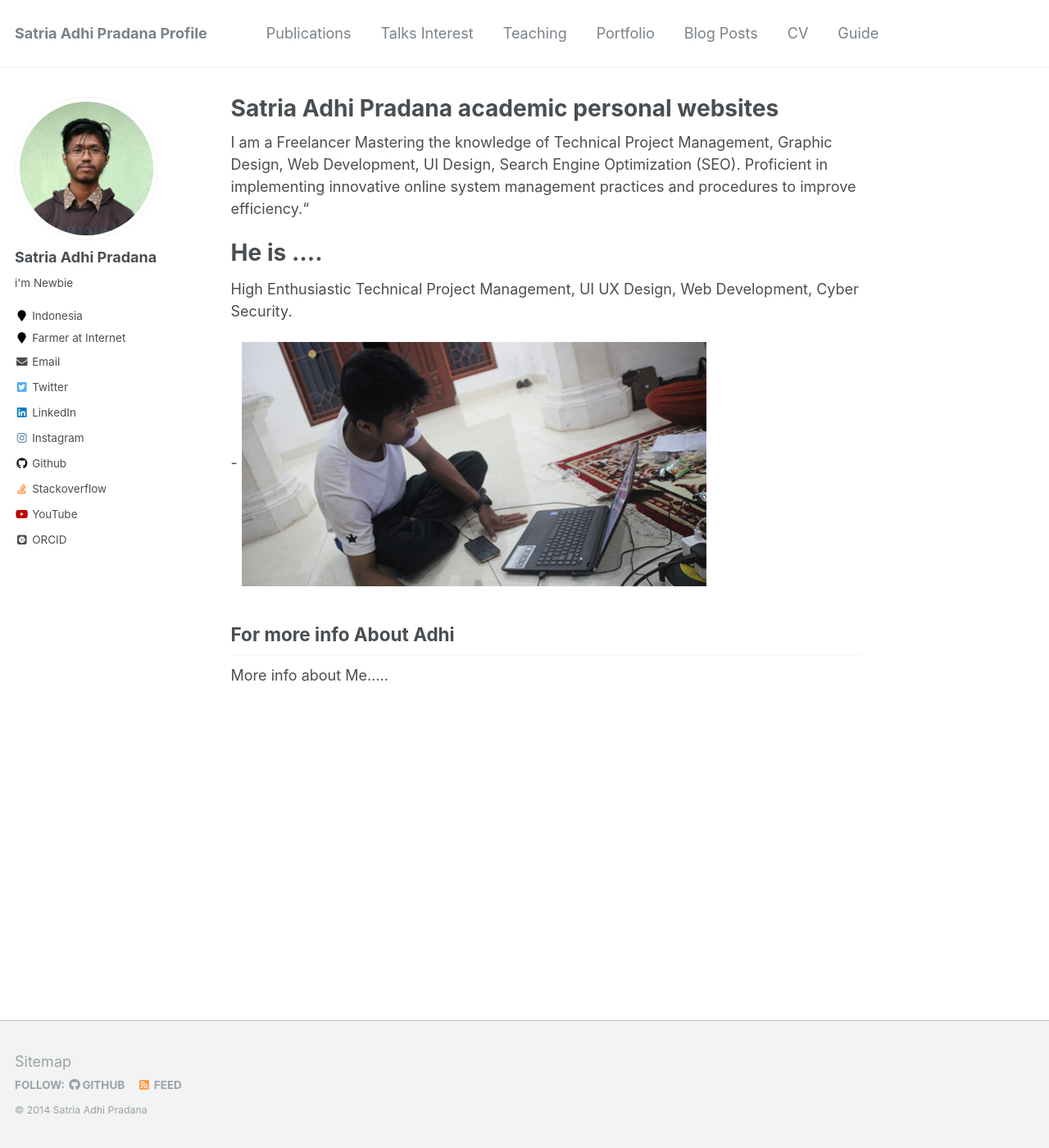
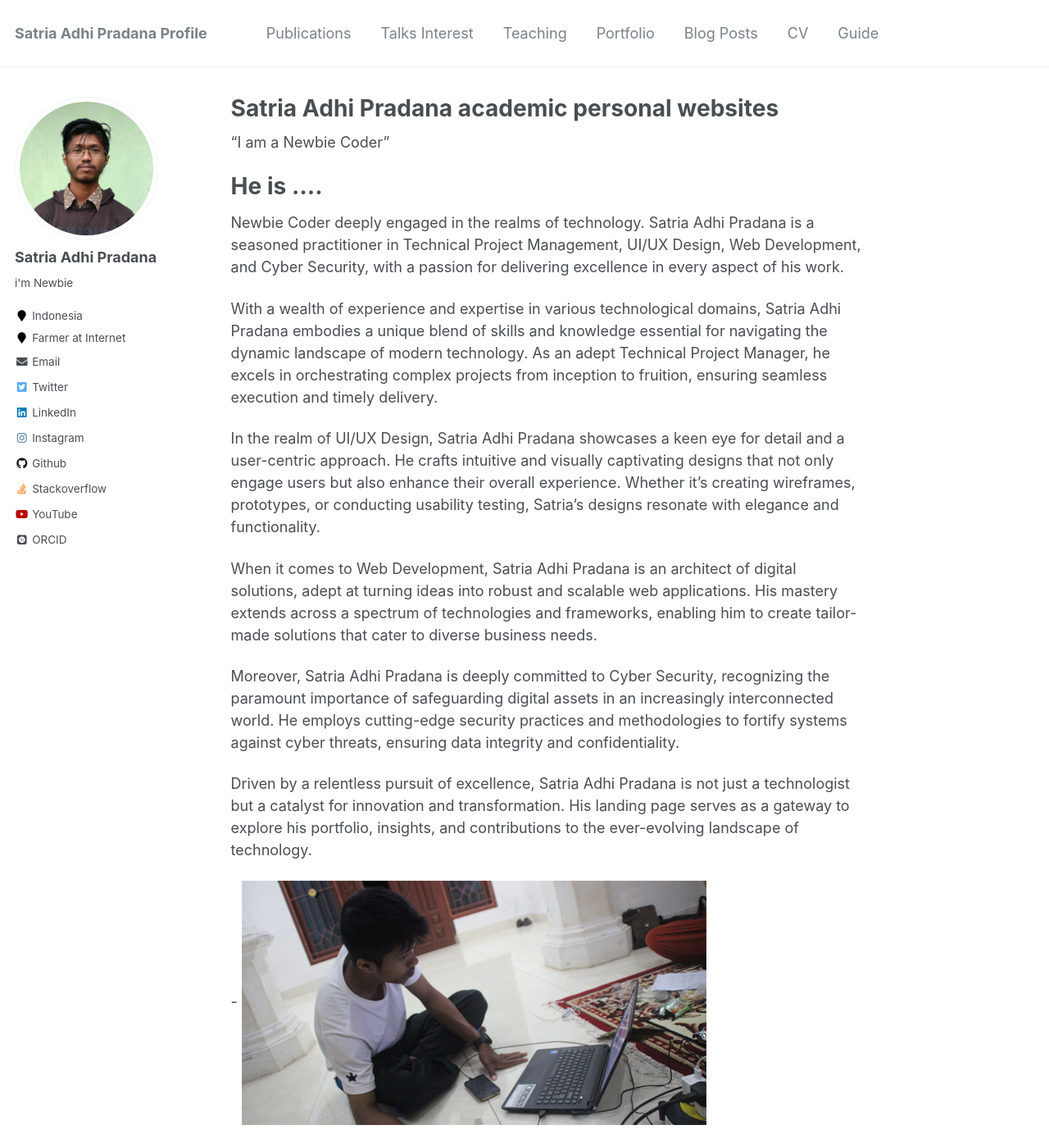
Before and after one commit to SatriaAdhiPradana/satriaadhipradana.github.io, a Jekyll site: the page built from _pages/about.md, in a window 1280 px wide and 1400 px high. Shown: the whole window at 82% size. Built offline with Jekyll 4.4.1, drawn with Linux system fonts in a browser that asks for light colours; some web fonts are replaced.

Commit message:
Update about.md

```diff
--- a/_pages/about.md
+++ b/_pages/about.md
@@ -8,11 +8,21 @@ redirect_from:
   - /about.html
 ---
 
-I am a Freelancer Mastering the knowledge of Technical Project Management, Graphic Design, Web Development, UI Design, Search Engine Optimization (SEO). Proficient in implementing innovative online system management practices and procedures to improve efficiency.“
+"I am a Newbie Coder"
 
 He is ....
 ======
-High Enthusiastic Technical Project Management, UI UX Design, Web Development, Cyber Security.
+Newbie Coder deeply engaged in the realms of technology. Satria Adhi Pradana is a seasoned practitioner in Technical Project Management, UI/UX Design, Web Development, and Cyber Security, with a passion for delivering excellence in every aspect of his work.
+
+With a wealth of experience and expertise in various technological domains, Satria Adhi Pradana embodies a unique blend of skills and knowledge essential for navigating the dynamic landscape of modern technology. As an adept Technical Project Manager, he excels in orchestrating complex projects from inception to fruition, ensuring seamless execution and timely delivery.
+
+In the realm of UI/UX Design, Satria Adhi Pradana showcases a keen eye for detail and a user-centric approach. He crafts intuitive and visually captivating designs that not only engage users but also enhance their overall experience. Whether it's creating wireframes, prototypes, or conducting usability testing, Satria's designs resonate with elegance and functionality.
+
+When it comes to Web Development, Satria Adhi Pradana is an architect of digital solutions, adept at turning ideas into robust and scalable web applications. His mastery extends across a spectrum of technologies and frameworks, enabling him to create tailor-made solutions that cater to diverse business needs.
+
+Moreover, Satria Adhi Pradana is deeply committed to Cyber Security, recognizing the paramount importance of safeguarding digital assets in an increasingly interconnected world. He employs cutting-edge security practices and methodologies to fortify systems against cyber threats, ensuring data integrity and confidentiality.
+
+Driven by a relentless pursuit of excellence, Satria Adhi Pradana is not just a technologist but a catalyst for innovation and transformation. His landing page serves as a gateway to explore his portfolio, insights, and contributions to the ever-evolving landscape of technology.
 
 
 -
```
